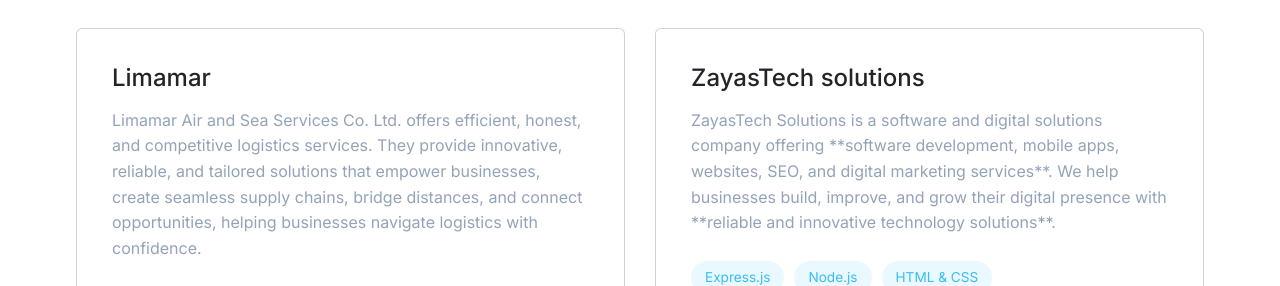
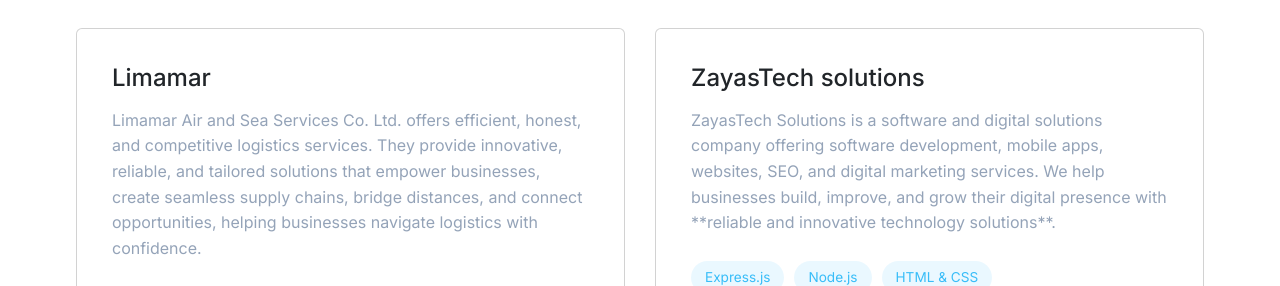
Before and after one commit to zeeyan23/my_portflio, a React (Vite) app: page / in a window 1280 px wide. Shown: the part 3949-4235 px from the top of the page. Built offline with nearby package versions, Linux system fonts and the light colour scheme.

Commit message:
updated code

```diff
--- a/src/data/projects.js
+++ b/src/data/projects.js
@@ -33,7 +33,7 @@
   {
     title: "ZayasTech solutions",
     description:
-      "ZayasTech Solutions is a software and digital solutions company offering **software development, mobile apps, websites, SEO, and digital marketing services**. We help businesses build, improve, and grow their digital presence with **reliable and innovative technology solutions**.",
+      "ZayasTech Solutions is a software and digital solutions company offering software development, mobile apps, websites, SEO, and digital marketing services. We help businesses build, improve, and grow their digital presence with **reliable and innovative technology solutions**.",
     technologies:[
       "Express.js",
       "Node.js",
```
